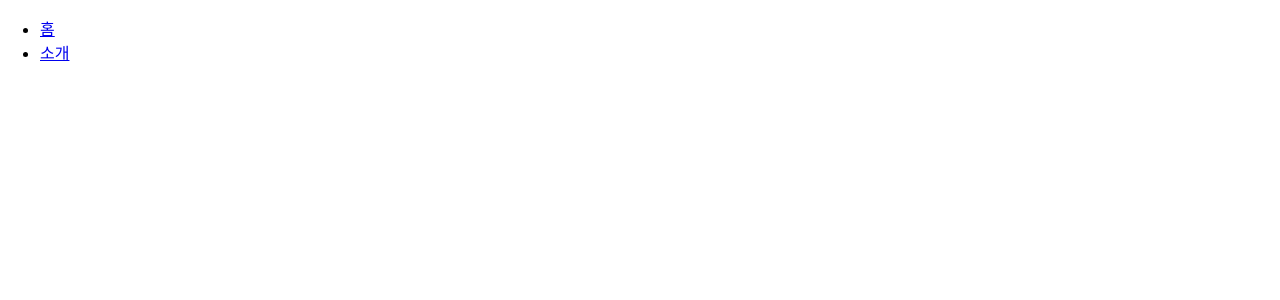
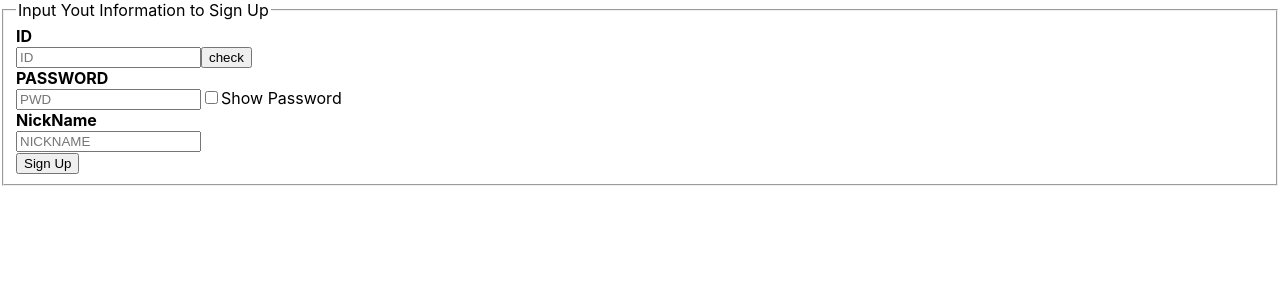
Before and after one commit to KwonSunJae/SugarFree, a React (Create React App) app in the folder Front/sugarfree/: page /home/register in a window 1280 px wide. Before the commit this address had no page. Shown: the top 300 px of the page. Built offline with nearby package versions, Linux system fonts and the light colour scheme.

Commit message:
[panghae] add RegisterPage without axios

```diff
--- a/Front/sugarfree/src/App.js
+++ b/Front/sugarfree/src/App.js
@@ -1,30 +1,29 @@
-
-
 import React from "react";
 import { Route,Link,Routes } from "react-router-dom";
 
-import About from './components/About';
-import Home from './components/Home';
-import { LoginPage } from "./pages/LoginPage";
+// import About from './components/About';
+// import Home from './components/Home';
+import {LoginPage} from "./pages/LoginPage";
+import {RegisterPage} from "./pages/RegisterPage";
 
 function App() {
   return (
-    <div >
-      <ul>
-        <li>
-          <Link to="/">홈</Link>
-        </li>
-        <li>
-          <Link to="/about">소개</Link>
-        </li>
-      </ul>
-
+    // <div >
+    //   <ul>
+    //     <li>
+    //       <Link to="/">홈</Link>
+    //     </li>
+    //     <li>
+    //       <Link to="/about">소개</Link>
+    //     </li>
+    //   </ul>
+    // <Route path="/" element={<Home></Home>} />
+    // <Route path="/about" element={<About></About>} />
       <Routes>
-      <Route exact path="/" element={<Home></Home>} />
-      <Route path="/about" element={<About></About>} />
-      <Route path="/login" element={<LoginPage></LoginPage>}/>
+        <Route path="/home/login" element={<LoginPage></LoginPage>}/>
+        <Route path="/home/register" element={<RegisterPage></RegisterPage>}/>
       </Routes>
-    </div>
+    //</div>
   );
 }
 
--- a/Front/sugarfree/src/index.css
+++ b/Front/sugarfree/src/index.css
@@ -19,11 +19,6 @@
 	margin-left: auto;
 }
 
-#footer {
-	margin-top: 10px;
-	text-align: center;
-}
-
 #login {
 	margin-top: 5px;
 }
--- a/Front/sugarfree/src/pages/LoginPage/Loginpage.jsx
+++ b/Front/sugarfree/src/pages/LoginPage/Loginpage.jsx
@@ -1,18 +1,18 @@
 import React, {useState} from 'react';
-import { useHistory } from 'react-router-dom';
+//import { useHistory } from 'react-router-dom';
 import axios from 'axios';
 
 const LoginPage = () => {
-    const [userInfo, setUserInfo] = useState({
-        userId : "",
-        userPwd: ""
+    const [loginInfo, setLoginInfo] = useState({
+        id : "",
+        pw: ""
     });
 
     return (
         <div id='login-div'>
             <fieldset>
-            <legend>Input your Id and Password</legend>
-            <InputField data={userInfo} onChange={setUserInfo}/>
+                <legend>Input your Id and Password</legend>
+                <InputField data={loginInfo} onChange={setLoginInfo}/>
             </fieldset>
         </div>
     );
@@ -33,15 +33,15 @@
 
     const handleClick = (e) =>{
         e.preventDefault();
-        if(data.userId === "" || data.userPwd ===""){
+        if(data.id === "" || data.pw ===""){
             alert("Fill out every form");
         }
         else{
             console.log("Sending data to server...")
             //Login API 정해지면 URL 변경하겠음
             axios.post("http://127.0.0.1:5000/login/valid/", {
-                    userId : data.userId,
-                    userPwd : data.userPwd
+                    id : data.id,
+                    pw : data.pw
             })
             .then((res) =>{
                 const result = res.data.success;
@@ -61,8 +61,8 @@
                 console.log(error)
             });
             onChange({
-                userId:"",
-                userPwd:""
+                id:"",
+                pw:""
             });
         }
     };
@@ -76,15 +76,16 @@
                 placeholder='ID'
                 name="userId"
                 onChange={handleChange}
-                value={data.userId}/>
+                value={data.id}/>
             <br/>
             <b>PASSWORD</b>
+            <br/>
             <input
                 type="password"
                 placeholder='PWD'
                 name="userPwd"
                 onChange={handleChange}
-                value={data.userPwd}/>
+                value={data.pw}/>
             <br/>
             <button onClick={handleClick}>Submit</button>
         </form>
--- a/Front/sugarfree/src/pages/LoginPage/index.js
+++ b/Front/sugarfree/src/pages/LoginPage/index.js
@@ -1 +1 @@
-export {default as LoginPage} from "./LoginPage";
+export {default as LoginPage} from "./LoginPage.jsx";
--- /dev/null
+++ b/Front/sugarfree/src/pages/RegisterPage/RegisterPage.jsx
@@ -0,0 +1,105 @@
+import React, {useState} from 'react';
+//import { useHistory } from 'react-router-dom';
+//import axios from 'axios';
+
+const InputInfo = ({userInfo, onChangeUserInfo, onClickSave}) =>{
+
+    //입력창에 보이는 값이 바뀔 때, state 변경
+    const handleChange = (e) =>{
+        const {name, value} = e.target;
+        onChangeUserInfo({
+            ...userInfo,
+            [name] : [value]
+        });
+    }
+
+    //중복 검사 버튼 클릭 시, 중복인지 아닌지 확인
+    const handleCheckDuplicate = (e) =>{
+        //db에서 같은 아이디가 있는지 검사하고 없다면 onChangeUserInfo로 id_duplicate true로 변경
+        e.preventDefault()
+    }
+
+    //저장
+    const handleClick = () =>{
+        //save시 작동
+        onClickSave();
+    }
+
+    // 비밀번호 visibility 변경
+    const pwVisibility = () =>{
+        let pwd = document.getElementById("pwdInput");
+        if(pwd.type === "password"){
+            pwd.type = "text"
+        }else{
+            pwd.type = "password";
+        }
+    }
+
+    return(
+        <form>
+            <b>ID</b>
+            <br/>
+            <input
+                type="text"
+                placeholder='ID'
+                name="id"
+                onChange={handleChange}
+                value={userInfo.id}
+            />
+            <button onClick={handleCheckDuplicate}>check</button>
+            <br/>
+            <b>PASSWORD</b>
+            <br/>
+            <input
+                id='pwdInput'
+                type="password"
+                placeholder='PWD'
+                name="pw"
+                onChange={handleChange}
+                value={userInfo.pw}
+            />
+            <input type="checkbox" onClick={pwVisibility}/>Show Password
+            <br/>
+            <b>NickName</b>
+            <br/>
+            <input
+                type="text"
+                placeholder='NICKNAME'
+                name="nickname"
+                onChange={handleChange}
+                value={userInfo.nickname}
+            />
+            <br/>
+            <button onClick={handleClick}>Sign Up</button>
+        </form>
+    );
+}
+
+const RegisterPage = () =>{
+    const [userInfo, setUserInfo] = useState({
+        "id" : "",
+        "pw" : "",
+        "nickname" : "",
+        "que" : "",
+        "id_duplicate" : false
+    });
+
+    const onClickSave = () =>{
+        //axios로 db에 전송
+    }
+
+    return(
+        <div id='register-div'>
+            <fieldset>
+                <legend>Input Yout Information to Sign Up</legend>
+                <InputInfo
+                userInfo = {userInfo}
+                onChangeUserInfo={setUserInfo}
+                onClickSave = {onClickSave}
+                />
+            </fieldset>
+        </div>
+    );
+}
+
+export default RegisterPage;
--- /dev/null
+++ b/Front/sugarfree/src/pages/RegisterPage/index.js
@@ -0,0 +1 @@
+export {default as RegisterPage} from "./RegisterPage.jsx";
```
